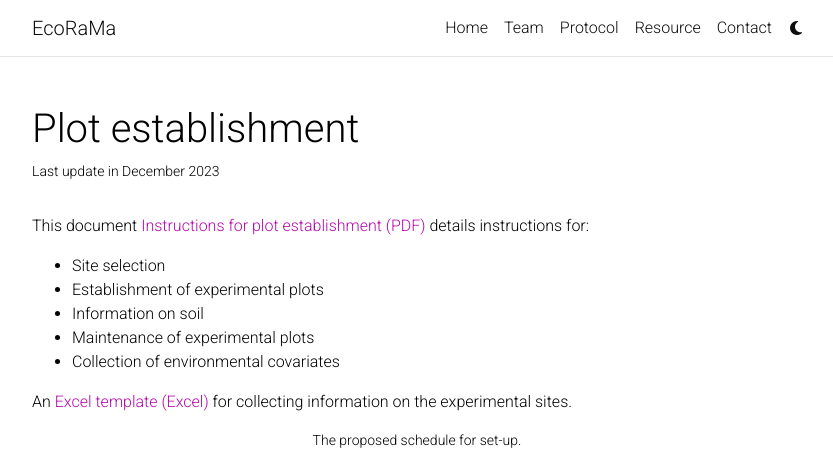
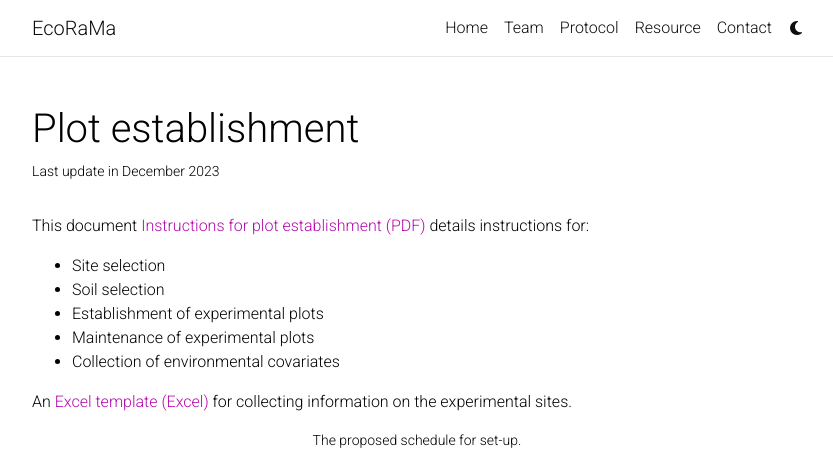
Before and after one commit to EcoRaMa/EcoRaMa.github.io, a Jekyll site: the page built from _projects/Plot establishment.md, in a window 1280 px wide and 1052 px high, cut to the strip 0-473 px from the top of the window. Shown: the whole strip, without its empty margins (223-1056 px from the left). Built offline with Jekyll 4.4.1, drawn with Linux system fonts in a browser that asks for light colours; comment, search, counter and statistics services are not loaded; a style sheet for code colours, icons or effects is not loaded.

Commit message:
Update Plot establishment.md

```diff
--- a/_projects/Plot establishment.md
+++ b/_projects/Plot establishment.md
@@ -7,12 +7,12 @@
 category: work
 ---
 
-This document <a href="https://drive.google.com/file/d/1tnPQW__1KAi8SHxrnMmRlAMcwkDmEtJW/view?usp=sharing" target="_blank">Instructions for plot establishment (PDF)</a> details instructions for:
+This document <a href="https://drive.google.com/file/d/1KhalzYfB_avj3bx501ParKZORstvWDES/view?usp=sharing" target="_blank">Instructions for plot establishment (PDF)</a> details instructions for:
 
 <ul>
   <li>Site selection</li>
+  <li>Soil selection </li>
   <li>Establishment of experimental plots</li>
-  <li>Information on soil </li>
   <li>Maintenance of experimental plots</li>
   <li>Collection of environmental covariates</li>
 </ul>
```
